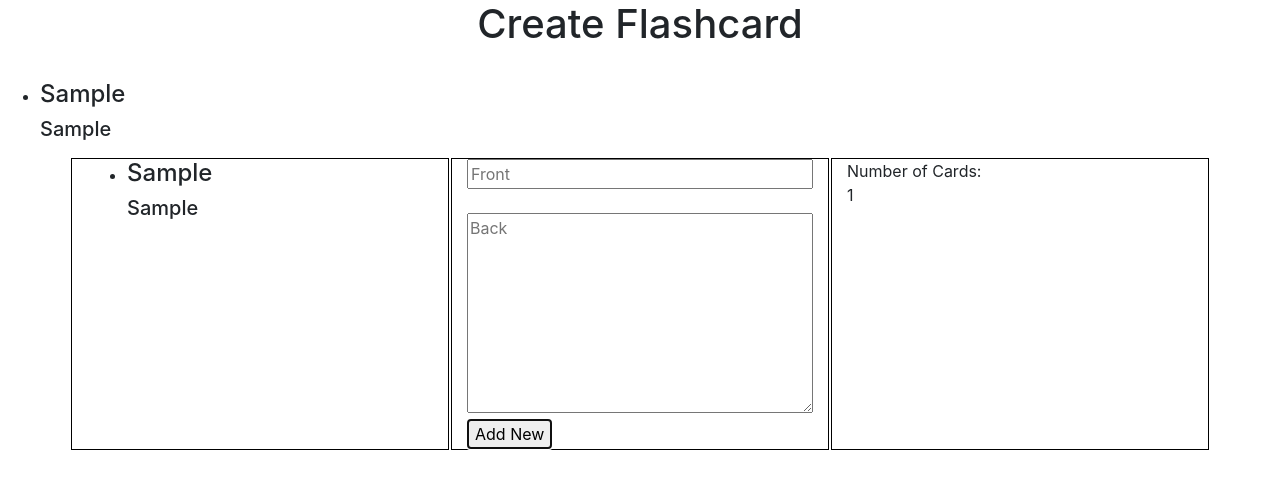
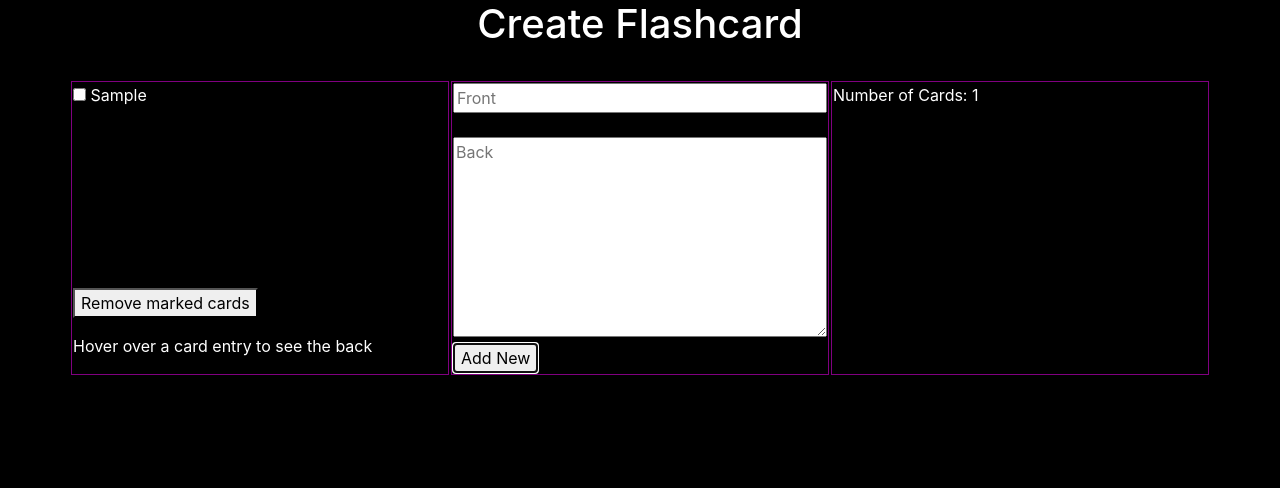
Before and after one commit to bmw78/Creative3, a plain HTML site: page index.html in a window 1280 px wide. Both pictures are taken after typing "Sample", "Sample" into the empty fields and a click on the button "Add New". Drawn offline with nearby package versions, Linux system fonts and the light colour scheme.

Commit message:
Removal and Hover text

```diff
--- a/index.css
+++ b/index.css
@@ -1,4 +1,29 @@
+body {
+    background-color: black;
+    color: white;
+}
+
 .col {
-    border: 1px solid black;
+    border: 1px solid purple;
     margin: 1px;
+    padding: 1px;
 }
+
+
+
+#hoverNote {
+    position: absolute;
+    bottom: 0;
+}
+
+.numDiv {
+    display: inline-block;
+}
+
+.flashCard {
+    display: inline-block;
+}
+
+#removeButton {
+
+}
--- a/index.html
+++ b/index.html
@@ -21,11 +21,7 @@
         </div>
 
 
-       <ul class='Card-list'>
-            <li ng-repeat='card in cards'>
-                <fc card='card'>
-            </li>
-        </ul>
+
 
 
 
@@ -36,11 +32,20 @@
 
                 <!-- 1st Column: Card List & Card Removal buttons -->
                 <div class="col">
-                    <ul class='Card-list'>
+                    <!-- <ul class='Card-list'>
                         <li ng-repeat='card in cards'>
                             <fc card='card'>
                         </li>
-                    </ul>
+                    </ul> -->
+                    <div ng-style="list" ng-repeat='card in cards'>
+                        <fc card='card'>
+                    </div>
+                    <br>
+
+                    <div id="hoverNote">
+                        <p><button id="removeButton" ng-click="remove()">Remove marked cards</button></p>
+                        <p>Hover over a card entry to see the back</p>
+                    </div>
                 </div>
 
                 <!-- 2nd Column: New Card Form & Start Quiz Button -->
@@ -59,10 +64,12 @@
 
                 <!-- 3rd Column: Number of Cards & Quiz -->
                 <div class="col">
-                    <div>Number of Cards: <div id="numberCards"></div></div>
+                    <div class="numDiv">Number of Cards:
+                        <div class="numDiv" id="numberCards">0</div>
+                    </div>
 
 
-                    <div class ='Card' ng-show = 'selectedCard'>
+                    <div class='Card' ng-show='selectedCard'>
 
                     </div>
 
--- a/index.js
+++ b/index.js
@@ -9,7 +9,7 @@ function mainCtrl($scope) {
   $scope.addNew = function(card) {
     $scope.cards.push({
       front: card.front,
-      back:card.back
+      back: card.back
     }); /* [1] */
 
     console.log($scope.cards)
@@ -19,13 +19,23 @@ function mainCtrl($scope) {
     $scope.countCards();
   };
 
-  $scope.setSelectedCard = function (card) {
-        $scope.selectedCard = card;
-    };
+  $scope.setSelectedCard = function(card) {
+    $scope.selectedCard = card;
+  };
 
   $scope.countCards = function() {
     document.getElementById("numberCards").innerHTML = $scope.cards.length;
   }
+
+  $scope.remove = function() {
+    var oldList = $scope.cards;
+    $scope.cards = [];
+    angular.forEach(oldList, function(card) {
+      if (!card.done) $scope.cards.push(card);
+    });
+  };
+
+
 }
 
 
@@ -37,15 +47,16 @@ function fcDirective() {
     restrict: 'E',
     replace: 'true',
     template: (
-      '<div class="Flashcard">' +
-      '<h4>{{card.front}}</h4>' + '<h5>{{card.back}}</h5>'
-      + '</div>'
+      '<div class="Flashcard" title="{{card.back}}">' +
+      '<input type="checkbox"  ng-model="card.done">' +
+      '<span> {{card.front}}</span>' // + '<h5>{{card.back}}</h5>'
+      +
+      '</div>'
     ),
     link: link
   };
 
-  function link(scope)
-  {
-      console.log(scope.cards);
+  function link(scope) {
+    console.log(scope.cards);
   }
 }
```
Also changed, not shown: DesignSteps.txt.
